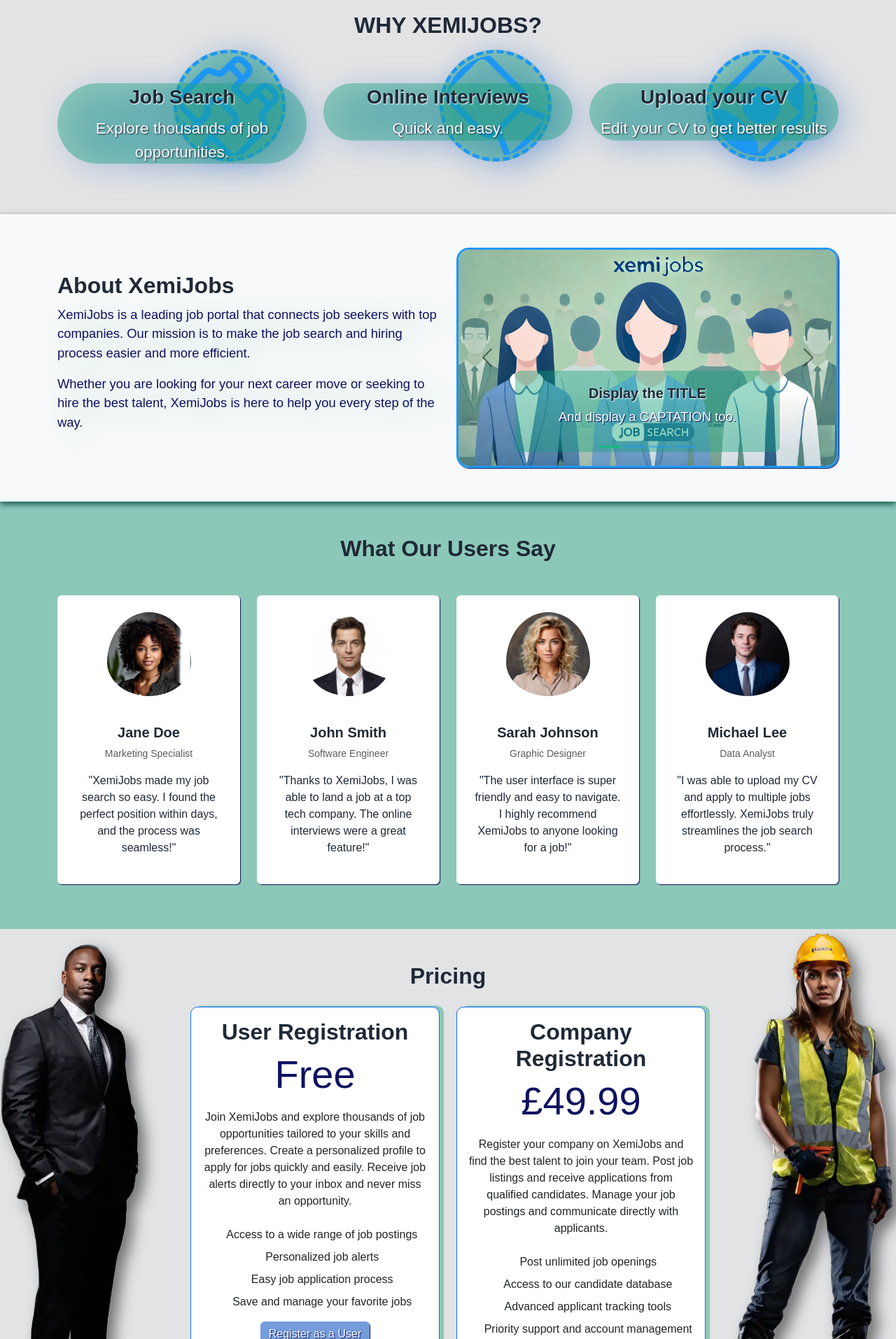
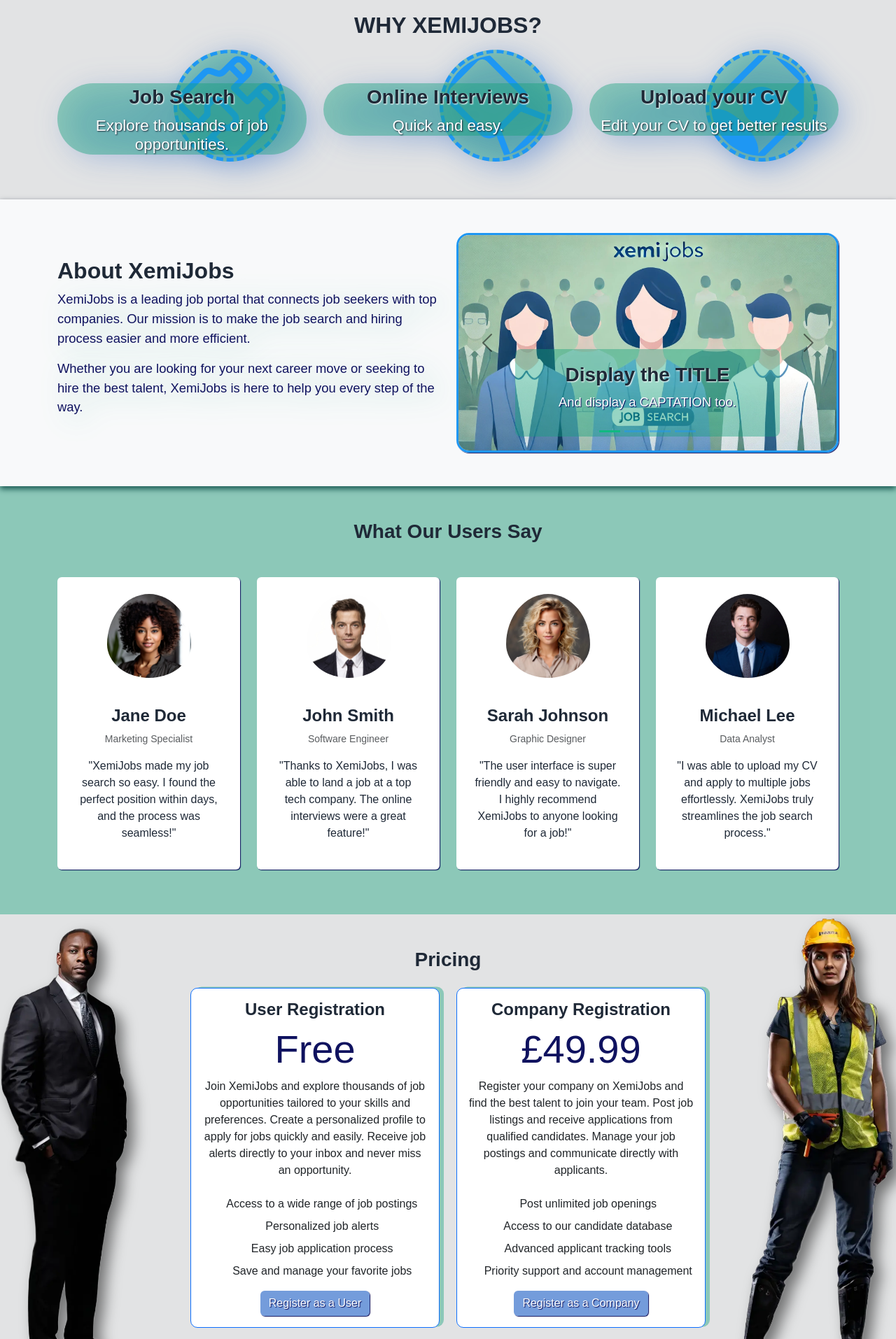
Before and after one commit to Vgarcan/CodeInstitute-proj03-v002, a Flask app: page / in a window 1280 px wide. Shown: the part 953-2867 px from the top of the page at 70% size. Run offline with Flask 3, Linux system fonts and the light colour scheme; data that the repository does not hold is empty; some libraries are stand-ins or nearby versions.

Commit message:
FIX: w3c html validator adjustments 002

```diff
--- a/xemijobs/main/templates/main/index.html
+++ b/xemijobs/main/templates/main/index.html
@@ -63,7 +63,7 @@
                 </svg>
                 <div class="feat-text">
                     <h3>Job Search</h3>
-                    <p>Explore thousands of job opportunities.</p>
+                    <h4>Explore thousands of job opportunities.</h4>
                 </div>
             </a>
             <a href="#" class="col-md-4 xemi-feat">
@@ -72,7 +72,7 @@
                   </svg>
                 <div class="feat-text">
                     <h3>Online Interviews</h3>
-                    <p>Quick and easy.</p>
+                    <h4>Quick and easy.</h4>
                 </div>
             </a>
             <a href="#" class="col-md-4 xemi-feat">
@@ -82,7 +82,7 @@
                   </svg>
                 <div class="feat-text">
                     <h3>Upload your CV</h3>
-                    <p>Edit your CV to get better results</p>
+                    <h4>Edit your CV to get better results</h4>
                 </div>
             </a>
 
@@ -110,12 +110,12 @@
 <!-- Testimonials Section -->
 <section class="testimonials-section py-5">
     <div class="container">
-        <h2 class="text-center mb-5">What Our Users Say</h2>
+        <h3 class="text-center mb-5">What Our Users Say</h3>
         <div class="row">
             <div class="col-md-6 col-lg-3 testimonial-card">
                 <div class="p-4 text-center rounded">
                     <img src="{{ url_for('static', filename='imgs/testimonials/user1.webp') }}" alt="User 1" class="rounded-circle mb-3">
-                    <h5>Jane Doe</h5>
+                    <h4>Jane Doe</h4>
                     <p class="small text-muted">Marketing Specialist</p>
                     <p class="testimonial-text">"XemiJobs made my job search so easy. I found the perfect position within days, and the process was seamless!"</p>
                 </div>
@@ -123,7 +123,7 @@
             <div class="col-md-6 col-lg-3 testimonial-card">
                 <div class="p-4 text-center rounded">
                     <img src="{{ url_for('static', filename='imgs/testimonials/user2.webp') }}" alt="User 2" class="rounded-circle mb-3">
-                    <h5>John Smith</h5>
+                    <h4>John Smith</h4>
                     <p class="small text-muted">Software Engineer</p>
                     <p class="testimonial-text">"Thanks to XemiJobs, I was able to land a job at a top tech company. The online interviews were a great feature!"</p>
                 </div>
@@ -131,7 +131,7 @@
             <div class="col-md-6 col-lg-3 testimonial-card">
                 <div class="p-4 text-center rounded">
                     <img src="{{ url_for('static', filename='imgs/testimonials/user3.webp') }}" alt="User 3" class="rounded-circle mb-3">
-                    <h5>Sarah Johnson</h5>
+                    <h4>Sarah Johnson</h4>
                     <p class="small text-muted">Graphic Designer</p>
                     <p class="testimonial-text">"The user interface is super friendly and easy to navigate. I highly recommend XemiJobs to anyone looking for a job!"</p>
                 </div>
@@ -139,7 +139,7 @@
             <div class="col-md-6 col-lg-3 testimonial-card">
                 <div class="p-4 text-center rounded">
                     <img src="{{ url_for('static', filename='imgs/testimonials/user4.webp') }}" alt="User 4" class="rounded-circle mb-3">
-                    <h5>Michael Lee</h5>
+                    <h4>Michael Lee</h4>
                     <p class="small text-muted">Data Analyst</p>
                     <p class="testimonial-text">"I was able to upload my CV and apply to multiple jobs effortlessly. XemiJobs truly streamlines the job search process."</p>
                 </div>
--- a/xemijobs/static/css/style.css
+++ b/xemijobs/static/css/style.css
@@ -479,7 +479,7 @@ a:hover {
     text-shadow: var(--white-text-shadow)
 }
 
-.carousel-caption>h5 {
+.carousel-caption>.slide-title {
     text-shadow: 1px 1px 2px var(--white-color);
 }
 
@@ -694,8 +694,9 @@ i {
     padding: 3px;
 }
 
-.xemi-feat p {
+.xemi-feat h4 {
     font-size: 1.4rem;
+    font-weight: 300;
     color: var(--white-color);
     text-shadow: 1px 1px 2px var(--primary-color);
 }
--- a/xemijobs/templates/widgets/carousel.html
+++ b/xemijobs/templates/widgets/carousel.html
@@ -12,7 +12,7 @@
                 {% if slide.header or slide.text %}
                     <div class="carousel-caption d-none d-md-block">
                         {% if slide.header %}
-                            <h5>{{ slide.header }}</h5>
+                            <h3 class="slide-title">{{ slide.header }}</h3>
                         {% endif %}
                         {% if slide.text %}
                             <p>{{ slide.text }}</p>
--- a/xemijobs/templates/widgets/modal-button.html
+++ b/xemijobs/templates/widgets/modal-button.html
@@ -1,5 +1,5 @@
 <!-- Modal Button -->
 <button type="button" class="btn btn-danger btn-sm" data-bs-toggle="modal" data-bs-target="#{{mod_btn.target_id}}" data-toggle="tooltip" title="{{mod_btn.tooltip_text}}">
     {# Delete button with trash icon #}
-    <i class="bi bi-trash3-fill"><span>{#{{mod_btn.txt}}#}</span></i>
+    <i class="bi bi-trash3-fill"><span>{{mod_btn.txt}} </span></i>
 </button>
--- a/xemijobs/templates/widgets/modal.html
+++ b/xemijobs/templates/widgets/modal.html
@@ -15,7 +15,7 @@
             <div class="modal-footer">
                 {% if modal_data.footer %} {{ modal_data.footer }} {% endif %}
                 <button type="button" class="btn btn-secondary" data-bs-dismiss="modal">Close</button>
-                <a type="button" href="{{ modal_data.btn_link }}" class="btn btn-primary {{ modal_data.btn_class }}">{{ modal_data.btn_text }}</a>
+                <a href="{{ modal_data.btn_link }}" class="btn btn-primary {{ modal_data.btn_class }}">{{ modal_data.btn_text }}</a>
             </div>
         </div>
     </div>
--- a/xemijobs/templates/widgets/navbar.html
+++ b/xemijobs/templates/widgets/navbar.html
@@ -2,12 +2,13 @@
     <div class="container-fluid">
         <!-- Logo -->
         <div class="navbar-header order-md-0">
+            <h1 class="d-none">XemiJobs</h1>
             <a class="navbar-brand" href="{{ url_for('main.index') }}">
-                <img src="{{ url_for('static', filename='imgs/logo-owl.png') }}" width="30" height="30" alt="Logo">
+                <img src="{{ url_for('static', filename='imgs/logo-owl.png') }}" width="30" height="30" alt="Main LOGO">
             </a>
         </div>
         <!-- Toogle Button -->
-        <span class="navbar-toggler order-md-3" data-bs-toggle="collapse" data-bs-target="#navbarSupportedContent" aria-expanded="false" aria-label="Toggle navigation">
+        <span class="navbar-toggler order-md-3" role="button" data-bs-toggle="collapse" data-bs-target="#navbarSupportedContent" aria-expanded="false" aria-label="Toggle navigation">
             <svg xmlns="http://www.w3.org/2000/svg"  fill="currentColor" class="bi bi-list" viewBox="0 0 16 16">
                 <path fill-rule="evenodd" d="M2.5 12a.5.5 0 0 1 .5-.5h10a.5.5 0 0 1 0 1H3a.5.5 0 0 1-.5-.5m0-4a.5.5 0 0 1 .5-.5h10a.5.5 0 0 1 0 1H3a.5.5 0 0 1-.5-.5m0-4a.5.5 0 0 1 .5-.5h10a.5.5 0 0 1 0 1H3a.5.5 0 0 1-.5-.5"/>
             </svg>
--- a/xemijobs/templates/widgets/xemi-badges.html
+++ b/xemijobs/templates/widgets/xemi-badges.html
@@ -6,7 +6,7 @@
                 {{ badge.svg}}
                 <div class="feat-text">
                     <h3>{{badge.title}}</h3>
-                    <p>{{ badge.text }}</p>
+                    <h4>{{ badge.text }}</h4>
                 </div>
             </a>
             {% endfor %}
--- a/xemijobs/templates/widgets/xemiglowcards.html
+++ b/xemijobs/templates/widgets/xemiglowcards.html
@@ -1,6 +1,6 @@
 
 <div class="container my-5" >
-    <h2 class="text-center mb-4">Pricing</h2>
+    <h3 class="text-center mb-4">Pricing</h3>
     <div class="row justify-content-center">
         {% for card in glowcards_data %}
         {% if glowcards_data | length >= 3 %}
@@ -15,10 +15,10 @@
                 {% endif %}
                 <div class="card-body" >
                     {% if card.title %}
-                        <h2 class="card-title">{{ card.title }}</h2>
+                        <h4 class="card-title">{{ card.title }}</h4>
                     {% endif %}
                     {% if card.price %}
-                        <p class="card-text display-4">{{ card.price }}</p>
+                        <h3 class="card-text display-4">{{ card.price }}</h3>
                     {% endif %}
                     {% if card.paragraphs %}
                         {% for p in card.paragraphs %}
```
